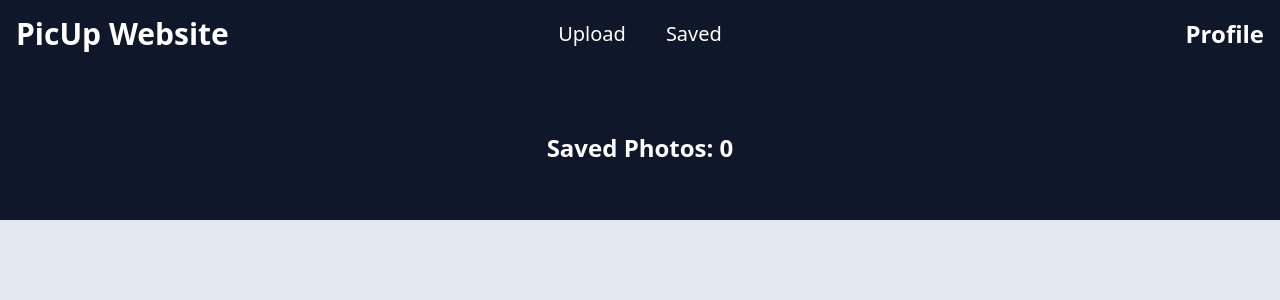
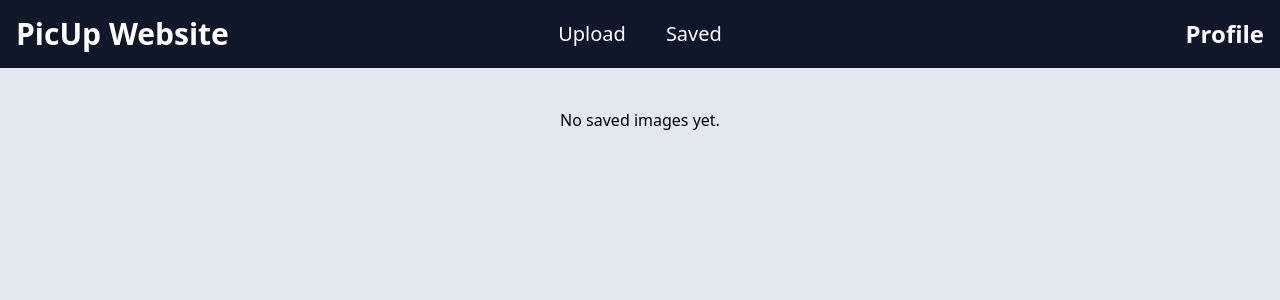
Before and after one commit to ALI-HUP/PicUp-website, a Next.js app: page /headers/saved in a window 1280 px wide. Shown: the top 300 px of the page. Built offline with nearby package versions, Linux system fonts and the light colour scheme.

Commit message:
updated saved page

```diff
--- a/app/headers/saved/page.tsx
+++ b/app/headers/saved/page.tsx
@@ -1,26 +1,20 @@
 "use client";
 
-import React, { useEffect, useState } from "react";
+import React from "react";
 import Header from "@/components/Header";
 import ImageGrid from "@/components/ImageGrid";
 
 const Saved = () => {
-  const [savedImages, setSavedImages] = useState<string[]>([]);
-
-  useEffect(() => {
-    const savedImages = JSON.parse(localStorage.getItem("savedImages") || "[]");
-    setSavedImages(savedImages);
-  }, []);
+  const savedImages = JSON.parse(localStorage.getItem("savedImages") || "[]");
 
   return (
     <div className="mb-40">
       <Header />
-
-      <div className="bg-slate-900 flex justify-center items-center text-2xl font-bold p-14 pt-16">
-        <h1>Saved Photos: {savedImages.length}</h1>
-      </div>
-
-      <ImageGrid images={savedImages} downloadLinks={savedImages} />
+      {savedImages.length > 0 ? (
+        <ImageGrid images={savedImages.map((src: string) => ({ id: src, src }))} />
+      ) : (
+        <p className="text-center text-black mt-10">No saved images yet.</p>
+      )}
     </div>
   );
 };
```
